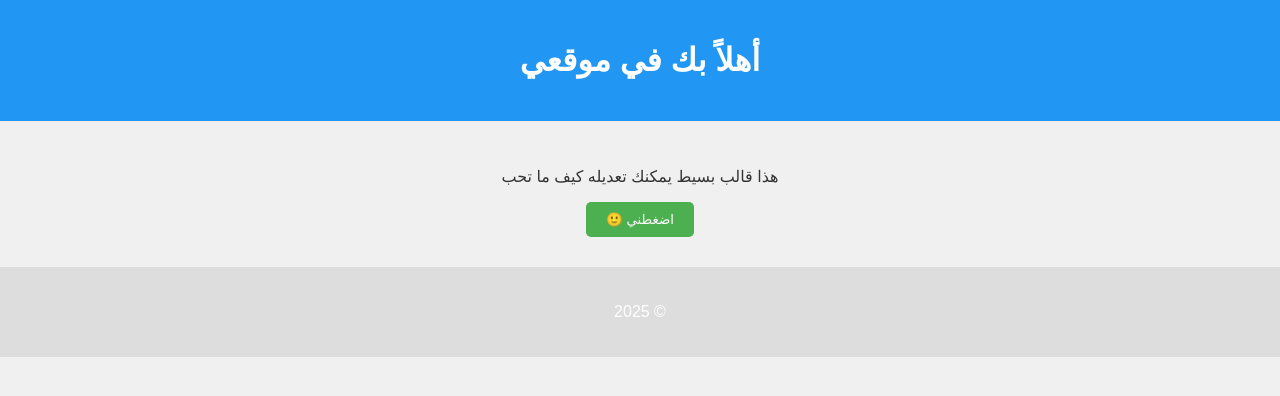
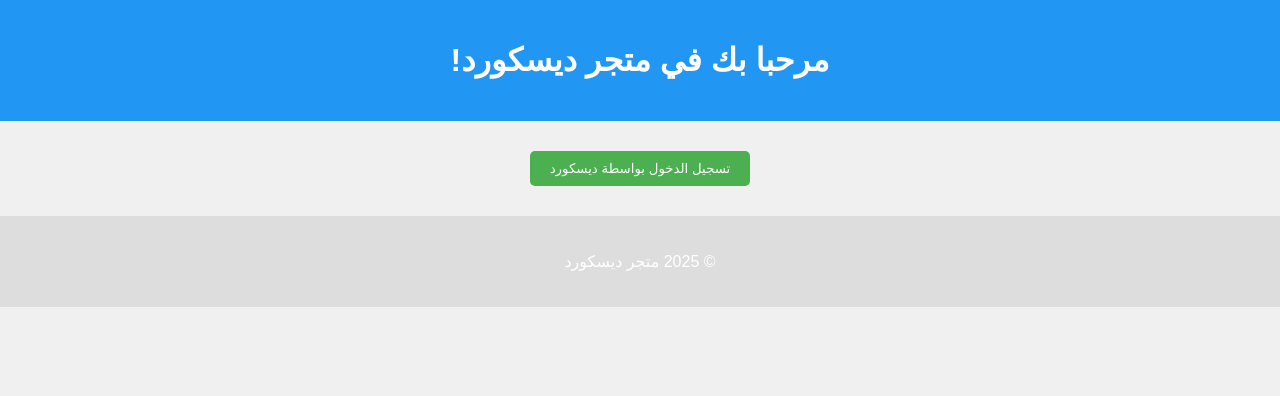
Before and after one commit to mayfvzxvxz-prog/da7m.bot, a plain HTML site: page index.html in a window 1280 px wide. Drawn offline with Linux system fonts and the light colour scheme.

Commit message:
Update index.html

```diff
--- a/index.html
+++ b/index.html
@@ -3,19 +3,26 @@
 <head>
   <meta charset="UTF-8">
   <meta name="viewport" content="width=device-width, initial-scale=1.0">
-  <title>موقعي الشخصي</title>
+  <title>متجر ديسكورد</title>
   <link rel="stylesheet" href="style.css">
 </head>
 <body>
   <header>
-    <h1>أهلاً بك في موقعي</h1>
+    <h1>مرحبا بك في متجر ديسكورد!</h1>
   </header>
   <main>
-    <p>هذا قالب بسيط يمكنك تعديله كيف ما تحب</p>
-    <button onclick="sayHello()">اضغطني 🙂</button>
+    <button id="login-discord" class="main-btn">تسجيل الدخول بواسطة ديسكورد</button>
+    <div id="order-section" style="display:none;">
+      <h2>طلب شراء جديد</h2>
+      <label for="order-details">اذكر تفاصيل طلبك:</label>
+      <textarea id="order-details" rows="4" cols="40"></textarea>
+      <br>
+      <button id="submit-order" class="main-btn">إرسال الطلب</button>
+    </div>
+    <div id="output" class="output-box"></div>
   </main>
   <footer>
-    <p>&copy; 2025</p>
+    <p>&copy; 2025 متجر ديسكورد</p>
   </footer>
   <script src="script.js"></script>
 </body>
```
